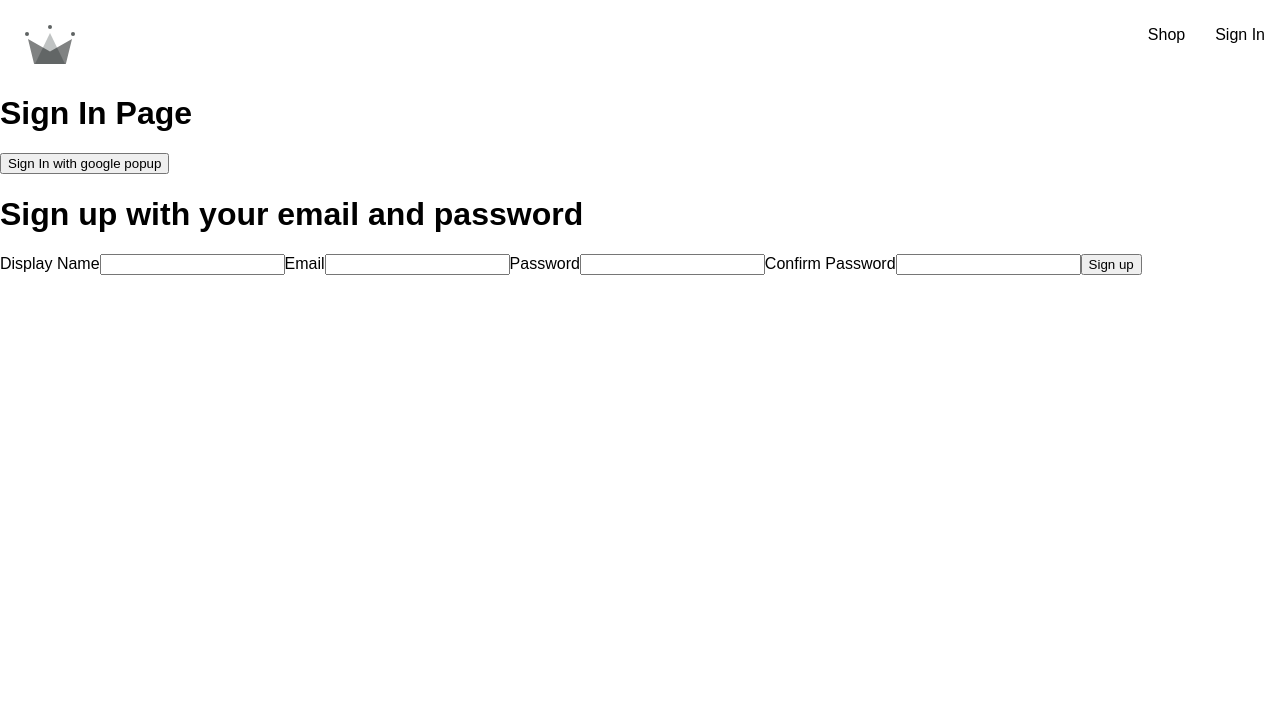
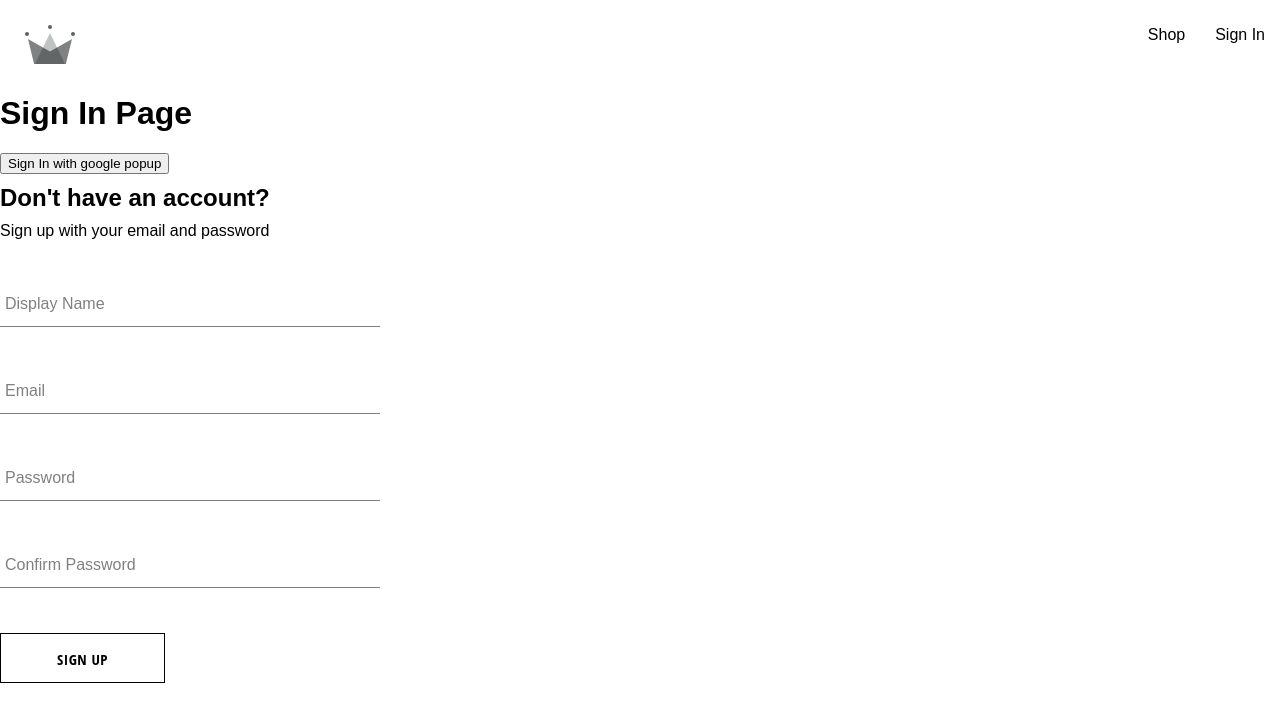
Before and after one commit to andresathler/crw-clothing, a React (Create React App) app: page /sign-in in a window 1280 px wide. Shown: the top 722 px of the page. Built offline with nearby package versions, Linux system fonts and the light colour scheme.

Commit message:
commmit navigation and route

```diff
--- /dev/null
+++ b/src/components/button/button.component.jsx
@@ -0,0 +1,17 @@
+import "./button.styles.scss";
+
+const BUTTTON_TYPES_CLASSES = {
+    google: 'google-sign-in',
+    inverted: 'inverted',
+
+}
+
+const Button = ({ children, buttonType, ...otherProps }) => {
+
+
+    return (
+        <button className={`button-container ${BUTTTON_TYPES_CLASSES[buttonType]}`} {...otherProps} >{children}</button>
+    )
+}
+
+export default Button;
--- /dev/null
+++ b/src/components/button/button.styles.scss
@@ -0,0 +1,46 @@
+.button-container {
+  min-width: 165px;
+  width: auto;
+  height: 50px;
+  letter-spacing: 0.5px;
+  line-height: 50px;
+  padding: 0 35px 0 35px;
+  font-size: 15px;
+  background-color: black;
+  color: white;
+  text-transform: uppercase;
+  font-family: 'Open Sans Condensed';
+  font-weight: bolder;
+  border: none;
+  cursor: pointer;
+  display: flex;
+  justify-content: center;
+
+  &:hover {
+    background-color: white;
+    color: black;
+    border: 1px solid black;
+  }
+
+  &.google-sign-in {
+    background-color: #4285f4;
+    color: white;
+
+    &:hover {
+      background-color: #357ae8;
+      border: none;
+    }
+  }
+
+  &.inverted {
+    background-color: white;
+    color: black;
+    border: 1px solid black;
+
+    &:hover {
+      background-color: black;
+      color: white;
+      border: none;
+    }
+  }
+}
--- /dev/null
+++ b/src/components/form-input/form-input.component.jsx
@@ -0,0 +1,15 @@
+import "./form-input.styles.scss";
+
+const FormInput = ({ label, ...otherProps }) => {
+
+    return (
+        <div className="group">
+            <input className="form-input" {...otherProps}/>
+            {label && (
+                <label className={`${otherProps.value.length ? 'shrink' : ''} form-input-label`}>{label}</label>
+             )}
+        </div>
+    )
+}
+
+export default FormInput;
--- /dev/null
+++ b/src/components/form-input/form-input.styles.scss
@@ -0,0 +1,54 @@
+$sub-color: grey;
+$main-color: black;
+
+@mixin shrinkLabel {
+  top: -14px;
+  font-size: 12px;
+  color: $main-color;
+}
+
+.group {
+  position: relative;
+  margin: 45px 0;
+
+  .form-input {
+    background: none;
+    background-color: white;
+    color: $sub-color;
+    font-size: 18px;
+    padding: 10px 10px 10px 5px;
+    display: block;
+    width: 100%;
+    border: none;
+    border-radius: 0;
+    border-bottom: 1px solid $sub-color;
+    margin: 25px 0;
+
+    &:focus {
+      outline: none;
+    }
+
+    &:focus ~ .form-input-label {
+      @include shrinkLabel();
+    }
+  }
+
+  input[type='password'] {
+    letter-spacing: 0.3em;
+  }
+
+  .form-input-label {
+    color: $sub-color;
+    font-size: 16px;
+    font-weight: normal;
+    position: absolute;
+    pointer-events: none;
+    left: 5px;
+    top: 10px;
+    transition: 300ms ease all;
+
+    &.shrink {
+      @include shrinkLabel();
+    }
+  }
+}
--- a/src/components/sign-up-form/sign-up-form.component.jsx
+++ b/src/components/sign-up-form/sign-up-form.component.jsx
@@ -1,5 +1,9 @@
 import {useState} from "react";
 import { createAuthUserWithEmailAndPassword, createUserDocumentFromAuth } from "../../utils/firebase/firebase.utils";
+import FormInput from "../form-input/form-input.component";
+
+import "./sign-up-form.styles.scss";
+import Button from "../button/button.component";
 
 const SignUpForm = () => {
     const defaultFormFields = {
@@ -48,22 +52,19 @@
     };
 
     return(
-        <div>
-            <h1>Sign up with your email and password</h1>
+        <div className="sign-up-container">
+            <h2>Don't have an account?</h2>
+            <span>Sign up with your email and password</span>
             <form onSubmit={handleSubmit}>
-                <label>Display Name</label>
-                <input type="text" required onChange={handleChange}  name="displayName" value={displayName}/>
+                <FormInput label="Display Name" type="text" required onChange={handleChange}  name="displayName" value={displayName}/>
 
-                <label>Email</label>
-                <input type="email" required onChange={handleChange} name="email" value={email}/>
+                <FormInput label="Email" type="email" required onChange={handleChange} name="email" value={email}/>
 
-                <label>Password</label>
-                <input type="password" required onChange={handleChange} name="password" value={password}/>
+                <FormInput label="Password" type="password" required onChange={handleChange} name="password" value={password}/>
 
-                <label>Confirm Password</label>
-                <input type="password" required onChange={handleChange} name="confirmPassword" value={confirmPassword}/>
+                <FormInput label="Confirm Password" type="password" required onChange={handleChange} name="confirmPassword" value={confirmPassword}/>
 
-                <button type="submit">Sign up</button>
+                <Button buttonType="inverted" type="submit">Sign Up</Button>
             </form>
         </div>
     )
--- /dev/null
+++ b/src/components/sign-up-form/sign-up-form.styles.scss
@@ -0,0 +1,9 @@
+.sign-up-container {
+  display: flex;
+  flex-direction: column;
+  width: 380px;
+
+  h2 {
+    margin: 10px 0;
+  }
+}
```
